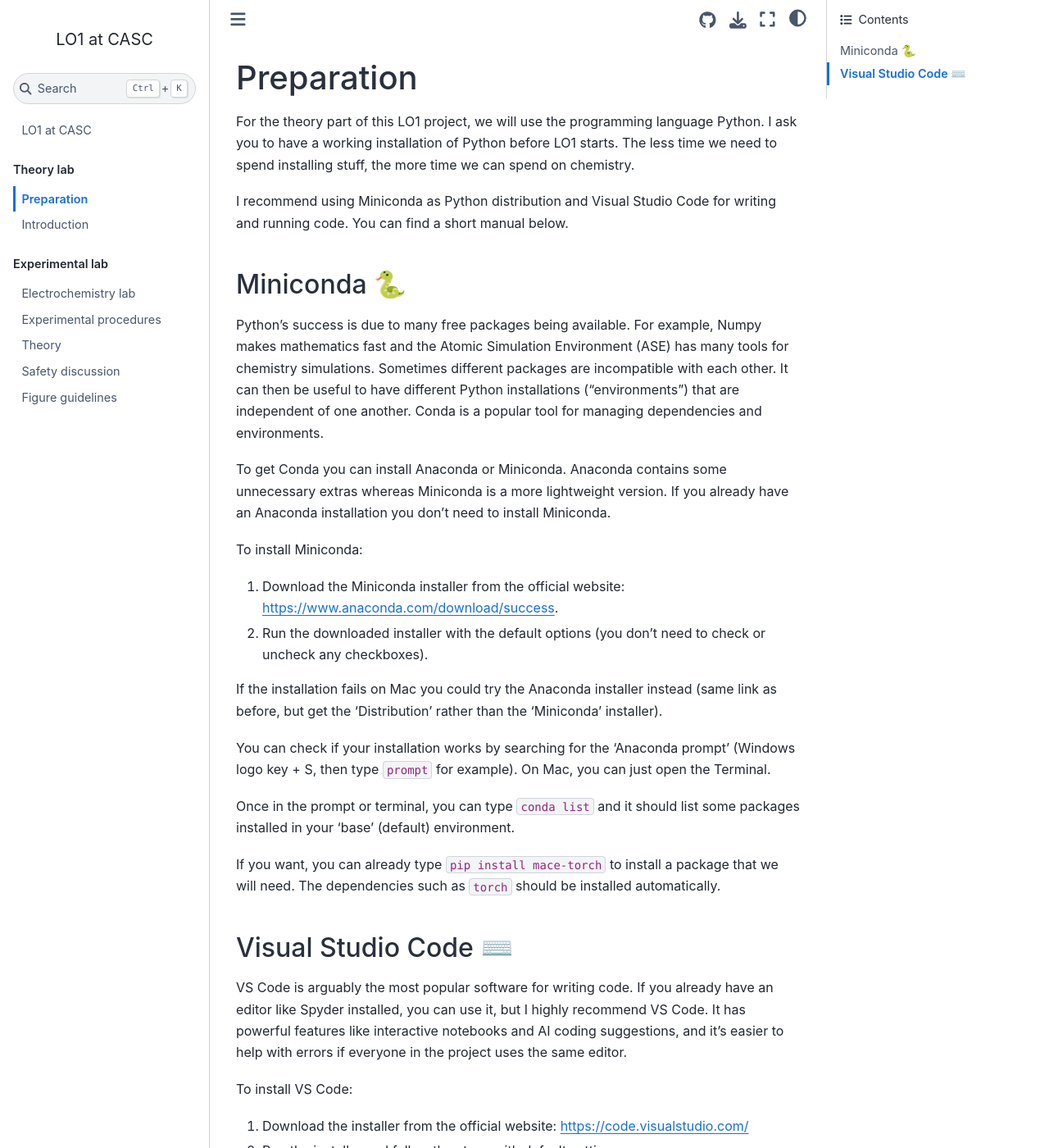
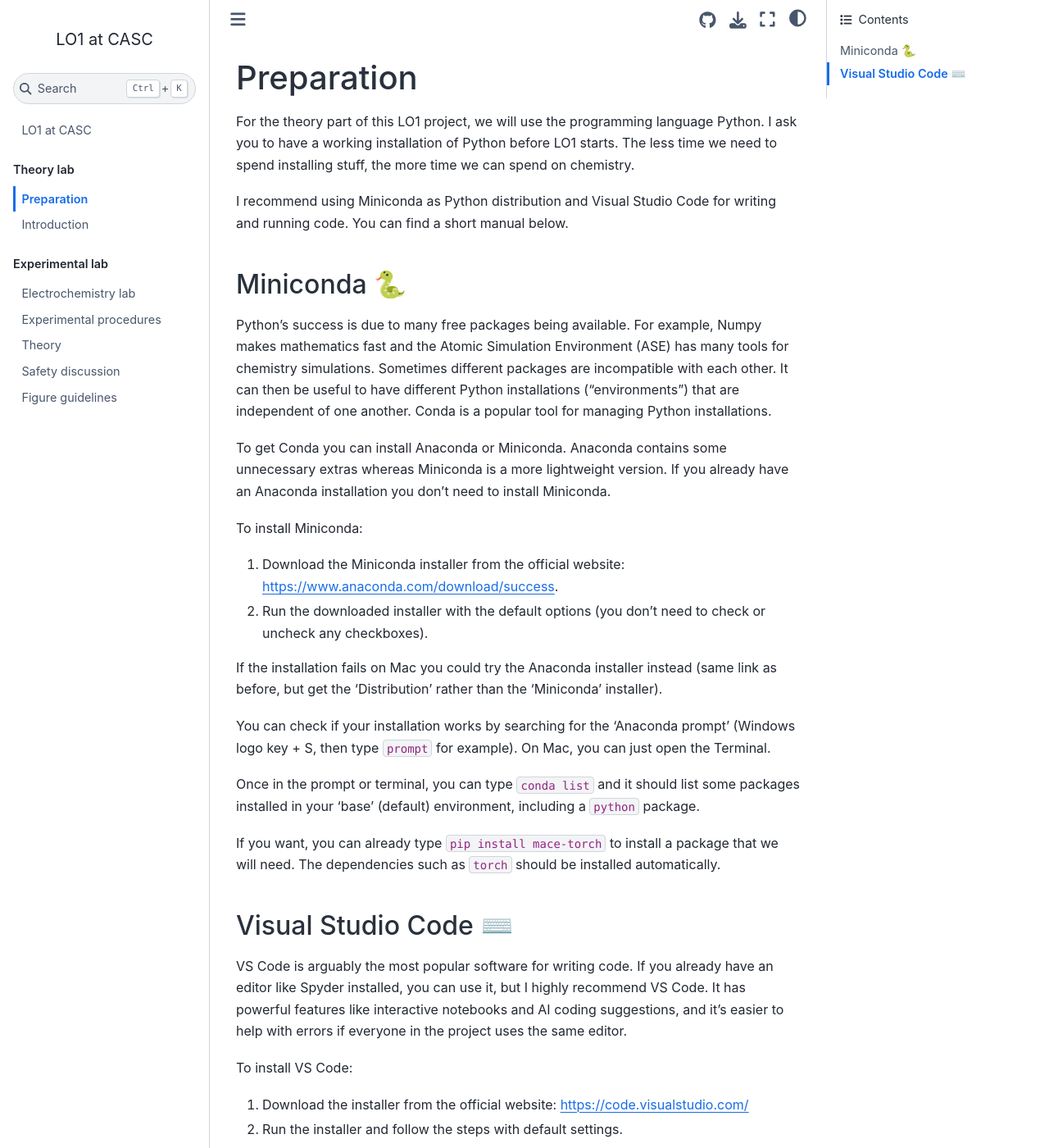
Before and after one commit to lucasdekam/lo1, a Jupyter Book: the page built from theory-lab/preparation.md, in a window 1280 px wide and 1400 px high. Shown: the whole window at 82% size. Built offline with Jupyter Book 1.0.4 settings and Sphinx 7.4.7 and the Sphinx Book theme 1.1.4, drawn with Linux system fonts in a browser that asks for light colours; pages that are not in the unit, such as notebooks, are missing from menus.

Commit message:
Update preparation.md

```diff
--- a/theory-lab/preparation.md
+++ b/theory-lab/preparation.md
@@ -6,7 +6,7 @@
 
 ## Miniconda 🐍
 
-Python's success is due to many free packages being available. For example, Numpy makes mathematics fast and the Atomic Simulation Environment (ASE) has many tools for chemistry simulations. Sometimes different packages are incompatible with each other. It can then be useful to have different Python installations ("environments") that are independent of one another. Conda is a popular tool for managing dependencies and environments.
+Python's success is due to many free packages being available. For example, Numpy makes mathematics fast and the Atomic Simulation Environment (ASE) has many tools for chemistry simulations. Sometimes different packages are incompatible with each other. It can then be useful to have different Python installations ("environments") that are independent of one another. Conda is a popular tool for managing Python installations.
 
 To get Conda you can install Anaconda or Miniconda. Anaconda contains some unnecessary extras whereas Miniconda is a more lightweight version. If you already have an Anaconda installation you don't need to install Miniconda.
 
@@ -19,7 +19,7 @@
 
 You can check if your installation works by searching for the 'Anaconda prompt' (Windows logo key + S, then type `prompt` for example). On Mac, you can just open the Terminal.
 
-Once in the prompt or terminal, you can type `conda list` and it should list some  packages installed in your 'base' (default) environment.
+Once in the prompt or terminal, you can type `conda list` and it should list some  packages installed in your 'base' (default) environment, including a `python` package.
 
 If you want, you can already type `pip install mace-torch` to install a package that we will need. The dependencies such as `torch` should be installed automatically.
 
```
